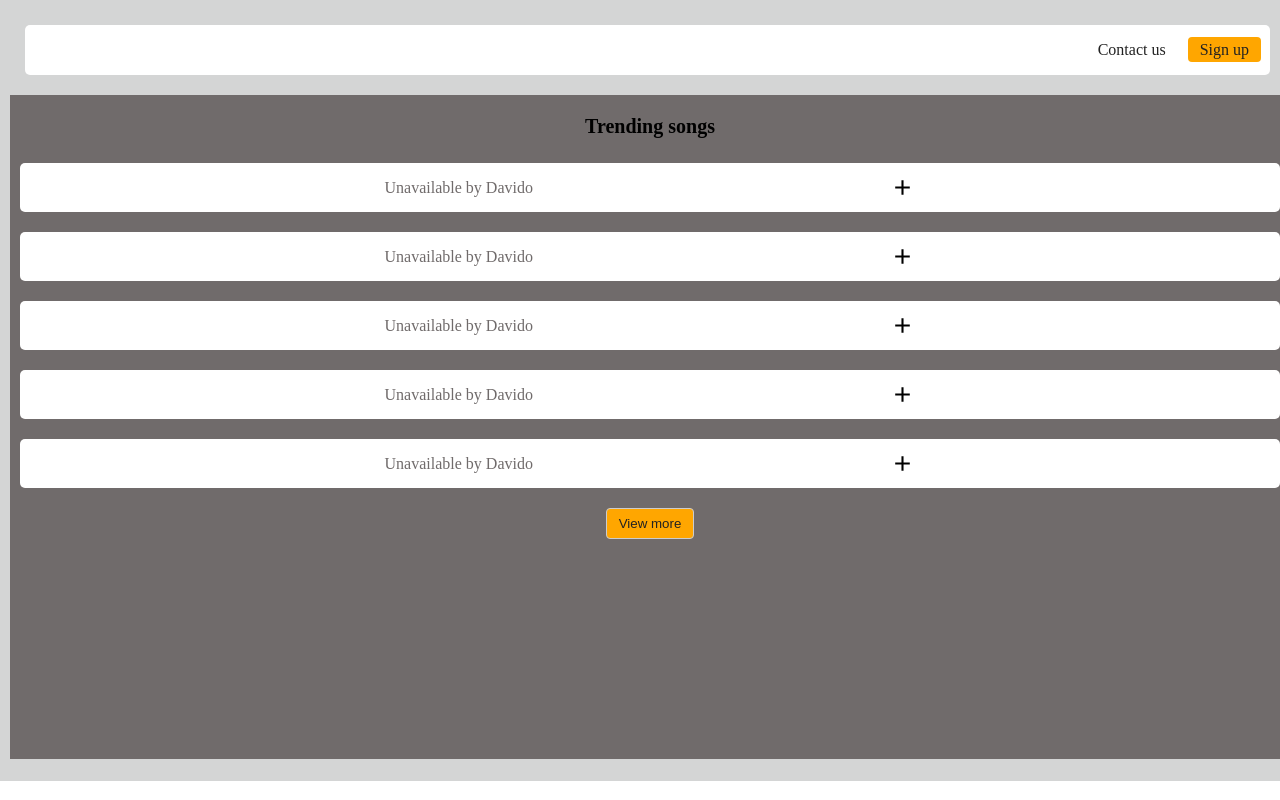
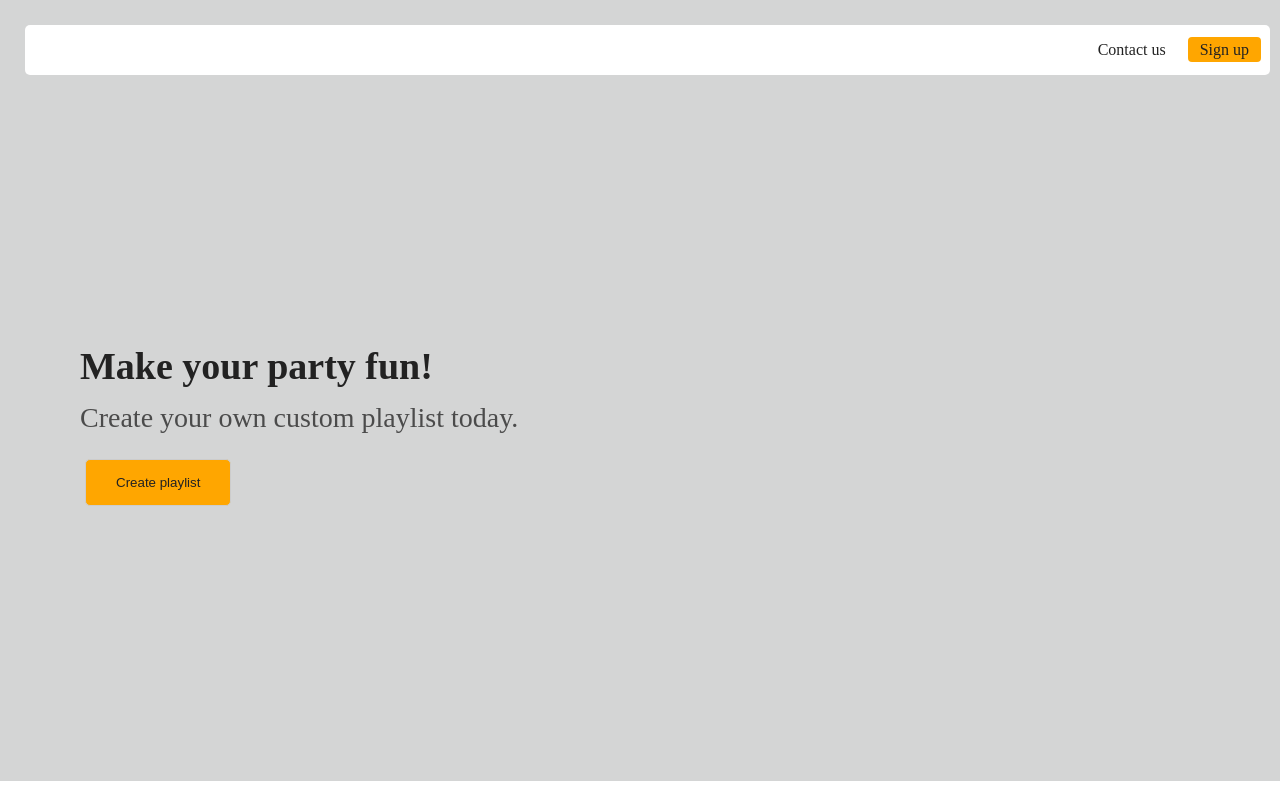
Before and after one commit to michado2019/edustipend-pre-work-task, a React (Create React App) app: page / in a window 1280 px wide. Built offline with nearby package versions, Linux system fonts and the light colour scheme.

Commit message:
feat: smallScreen functionality done

```diff
--- a/src/App.js
+++ b/src/App.js
@@ -12,10 +12,10 @@
   return (
     <div className="App">
       <Header toggle={toggle} setToggle={setToggle} />
-      <SmallScreen />
+      <SmallScreen toggle={toggle} setToggle={setToggle}/>
       <div className='routerSidebar-div'>
       <AppRouter />
-      <Sidebar toggle={toggle}/>
+      <Sidebar />
       </div>
     </div>
   );
--- a/src/components/pages/smallScreen/SmallScreen.css
+++ b/src/components/pages/smallScreen/SmallScreen.css
@@ -7,6 +7,7 @@
     height: 83vh;
     min-height: fit-content;
     position: absolute;
+    margin-left: -10px;
   }
   @keyframes sidebarContent {
     0% {
@@ -61,3 +62,8 @@
   .smallScreenBtn:hover {
     background-color: #fff;
   }
+  @media (min-width: 641px) {
+    .smallScreenWrapper {
+        display: none;
+      }
+  }
--- a/src/components/pages/smallScreen/SmallScreen.jsx
+++ b/src/components/pages/smallScreen/SmallScreen.jsx
@@ -2,7 +2,7 @@
 import "./SmallScreen.css";
 import { projectData } from "../../projectData/projectData";
 import { Add } from "@mui/icons-material";
-const SmallScreen = () => {
+const SmallScreen = ({ toggle, setToggle }) => {
   const [page, setPage] = useState(1);
   const perPage = 5;
   const pages = Math.ceil(projectData.length / perPage);
@@ -10,12 +10,20 @@
   return (
     <div
       className="smallScreenWrapper"
+      style={{
+        marginLeft: toggle ? "-10px" : "-1000px",
+        transition: "all 0.5s",
+      }}
     >
       <div className="smallScreenContents">
         <h2 className="smallScreenTitle">Trending songs</h2>
         {projectData.slice(skip, skip + perPage).map((each) => {
           return (
-            <div className="smallScreenContent" key={each.id}>
+            <div
+              className="smallScreenContent"
+              key={each.id}
+              onClick={() => setToggle((prev) => !prev)}
+            >
               <p className="smallScreenMusic">
                 {each.music} by {each.singer}
               </p>
```
